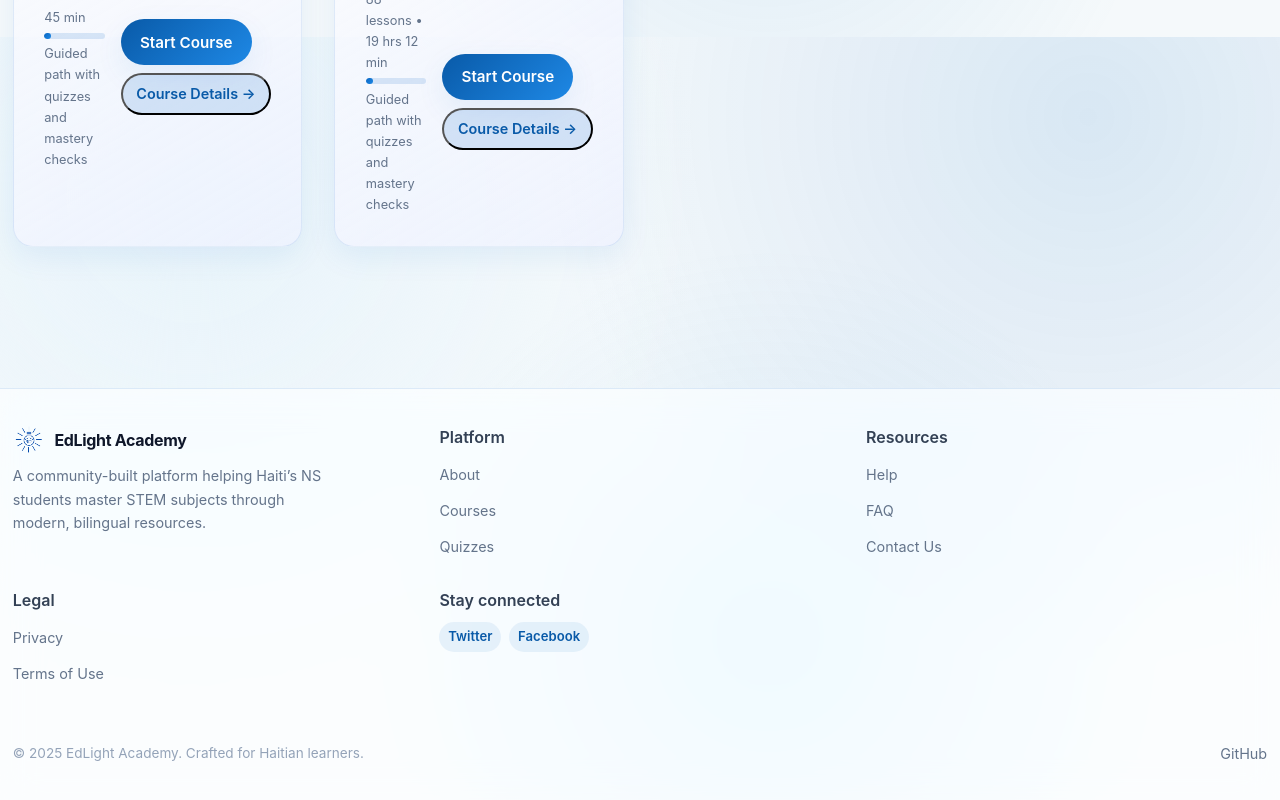
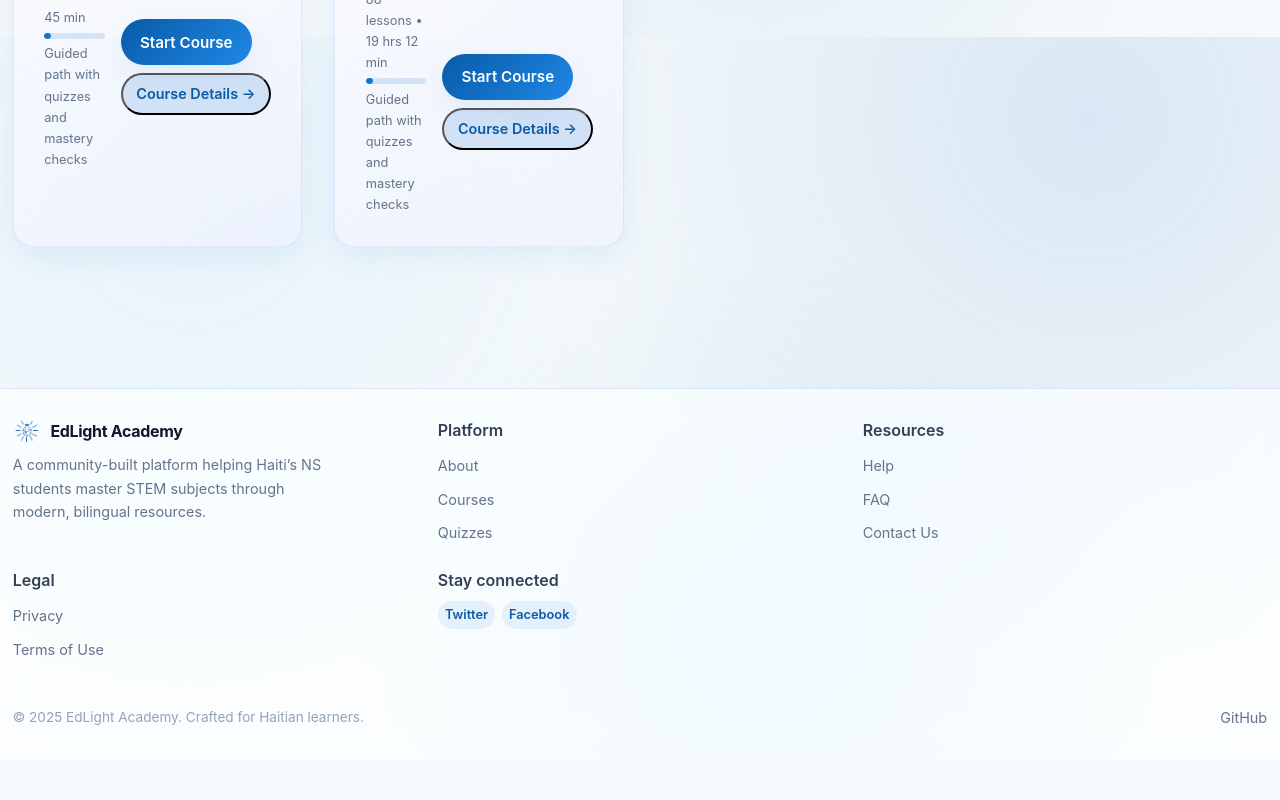
Before and after one commit to edlinitiative/EdLight-Academy, a React app: page / in a window 1280 px wide. Shown: the part 2363-3163 px from the top of the page. After the commit the page ends 3124 px from the top, so only its background shows below. Built offline with nearby package versions, Linux system fonts and the light colour scheme.

Commit message:
Footer: reduce height to ~80% (padding, gaps, logo size, link spacing)

```diff
--- a/src/index.css
+++ b/src/index.css
@@ -1330,7 +1330,7 @@ main {
 /* Footer */
 .footer {
 	margin-top: clamp(2.5rem, 6vw, 4rem);
-	padding: clamp(1.2rem, 3vw, 2.2rem) 0; /* compact footer height */
+	padding: clamp(0.95rem, 2.4vw, 1.8rem) 0; /* ~80% of previous padding */
 	border-top: 1px solid rgba(10, 102, 194, 0.12);
 	background: rgba(255, 255, 255, 0.65);
 	backdrop-filter: var(--blur-backdrop);
@@ -1338,12 +1338,12 @@ main {
 
 .footer__inner {
 	display: grid;
-	gap: clamp(1rem, 2.5vw, 1.6rem); /* tighter spacing */
+	gap: clamp(0.8rem, 2vw, 1.28rem); /* ~80% gap */
 }
 
 .footer__top {
 	display: grid;
-	gap: clamp(1rem, 2.5vw, 1.6rem); /* tighter spacing */
+	gap: clamp(0.8rem, 2vw, 1.28rem); /* ~80% gap */
 }
 
 @media (min-width: 960px) {
@@ -1362,19 +1362,19 @@ main {
 	display: inline-flex;
 	align-items: center;
 	gap: 0.6rem;
-	margin-bottom: 0.5rem;
+	margin-bottom: 0.4rem; /* ~80% */
 }
 
 /* Smaller logo in footer for compact height */
 .footer__logo .logo__image {
-	height: 32px;
+	height: 28px; /* ~80% of a typical 35px/32px scale */
 }
 
 .footer__column-title {
 	font-size: 1rem;
 	font-weight: 600;
 	color: var(--text-700);
-	margin-bottom: 0.5rem; /* tighter title-to-links spacing */
+	margin-bottom: 0.4rem; /* ~80% */
 }
 
 .footer__link {
@@ -1383,7 +1383,7 @@ main {
 	gap: 0.35rem;
 	color: var(--text-500);
 	font-size: 0.9rem;
-	padding: 0.25rem 0; /* reduce vertical link padding */
+	padding: 0.2rem 0; /* ~80% vertical padding */
 	transition: color 0.2s ease;
 }
 
@@ -1397,25 +1397,25 @@ main {
 	justify-content: space-between;
 	align-items: center;
 	gap: 1rem;
-	padding-top: clamp(0.9rem, 2.5vw, 1.4rem); /* tighter top spacing */
+	padding-top: clamp(0.72rem, 2vw, 1.12rem); /* ~80% top spacing */
 	color: var(--text-300);
 	font-size: 0.85rem;
 }
 
 .footer__social {
 	display: flex;
-	gap: 0.5rem; /* slightly tighter */
+	gap: 0.4rem; /* ~80% */
 }
 
 .footer__social-link {
 	display: inline-flex;
 	align-items: center;
-	padding: 0.25rem 0.55rem; /* smaller pill */
+	padding: 0.2rem 0.45rem; /* ~80% pill padding */
 	border-radius: 999px;
 	background: rgba(10, 102, 194, 0.08);
 	color: var(--primary-600);
 	font-weight: 600;
-	font-size: 0.82rem;
+	font-size: 0.8rem;
 }
 
 .footer__social-link:hover {
@@ -1425,7 +1425,7 @@ main {
 /* Ensure footer link lists are evenly spaced even if utility classes aren't present */
 .footer__top nav {
 	display: grid;
-	gap: 0.25rem;
+	gap: 0.2rem; /* ~80% */
 }
 
 .filter-group {
```
